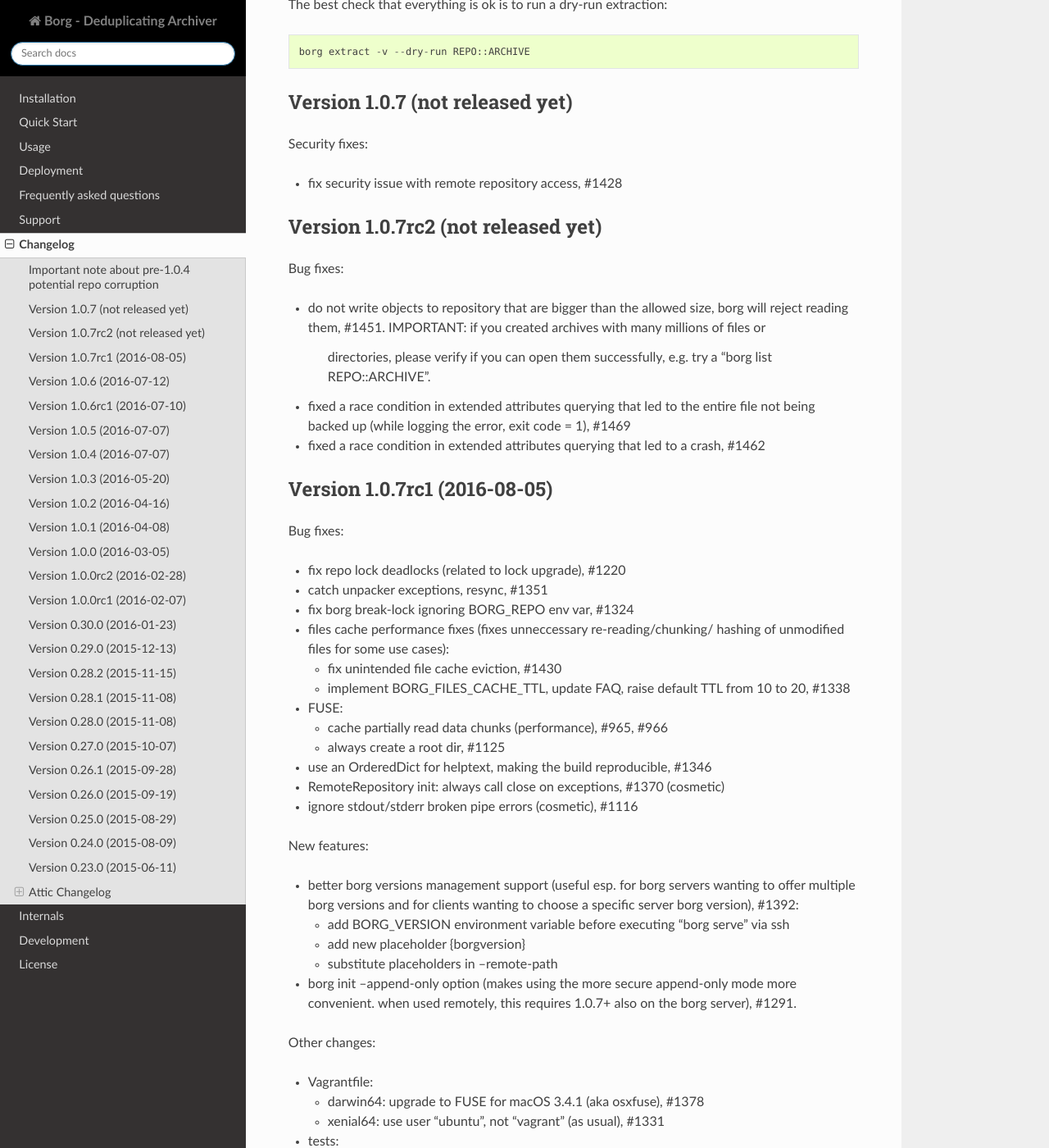
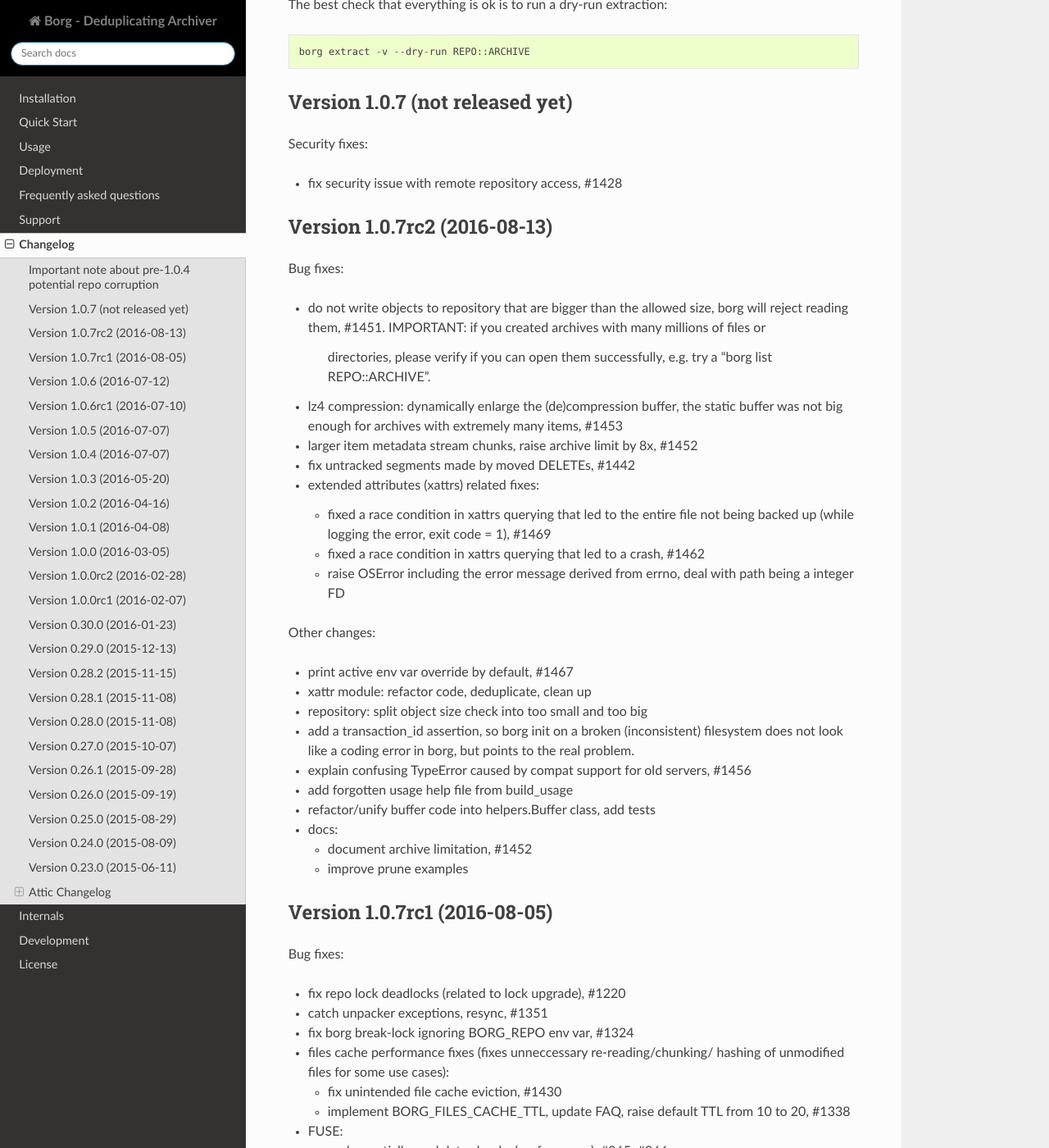
Before and after one commit to borgbackup/borg, a Sphinx documentation site: the page built from docs/changes.rst, in a window 1280 px wide and 1400 px high, scrolled down 1143 px. Shown: the whole window at 82% size. Built offline with Sphinx 7.4.7 and the Read the Docs theme 2.0.0, drawn with Linux system fonts in a browser that asks for light colours; pages that are not in the unit, such as notebooks, are missing from menus; the version number could not be read and is left out.

Commit message:
update CHANGES

```diff
--- a/docs/changes.rst
+++ b/docs/changes.rst
@@ -58,8 +58,8 @@
 - fix security issue with remote repository access, #1428
 
 
-Version 1.0.7rc2 (not released yet)
------------------------------------
+Version 1.0.7rc2 (2016-08-13)
+-----------------------------
 
 Bug fixes:
 
@@ -68,11 +68,33 @@
   IMPORTANT: if you created archives with many millions of files or
              directories, please verify if you can open them successfully,
              e.g. try a "borg list REPO::ARCHIVE".
-- fixed a race condition in extended attributes querying that led to the
-  entire file not being backed up (while logging the error, exit code = 1),
-  #1469
-- fixed a race condition in extended attributes querying that led to a crash,
-  #1462
+- lz4 compression: dynamically enlarge the (de)compression buffer, the static
+  buffer was not big enough for archives with extremely many items, #1453
+- larger item metadata stream chunks, raise archive limit by 8x, #1452
+- fix untracked segments made by moved DELETEs, #1442
+- extended attributes (xattrs) related fixes:
+
+  - fixed a race condition in xattrs querying that led to the entire file not
+    being backed up (while logging the error, exit code = 1), #1469
+  - fixed a race condition in xattrs querying that led to a crash, #1462
+  - raise OSError including the error message derived from errno, deal with
+    path being a integer FD
+
+Other changes:
+
+- print active env var override by default, #1467
+- xattr module: refactor code, deduplicate, clean up
+- repository: split object size check into too small and too big
+- add a transaction_id assertion, so borg init on a broken (inconsistent)
+  filesystem does not look like a coding error in borg, but points to the
+  real problem.
+- explain confusing TypeError caused by compat support for old servers, #1456
+- add forgotten usage help file from build_usage
+- refactor/unify buffer code into helpers.Buffer class, add tests
+- docs:
+
+  - document archive limitation, #1452
+  - improve prune examples
 
 
 Version 1.0.7rc1 (2016-08-05)
```
